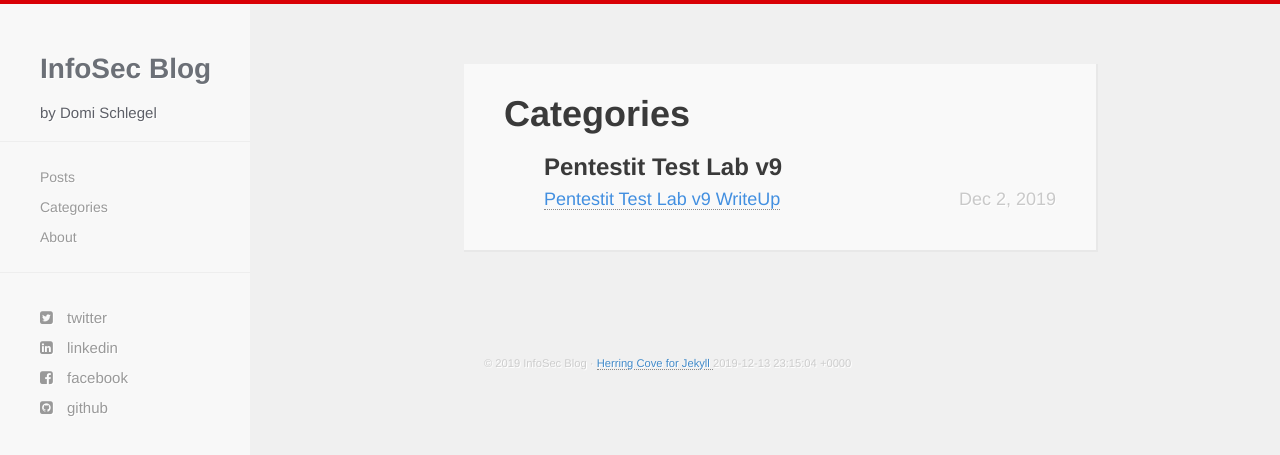
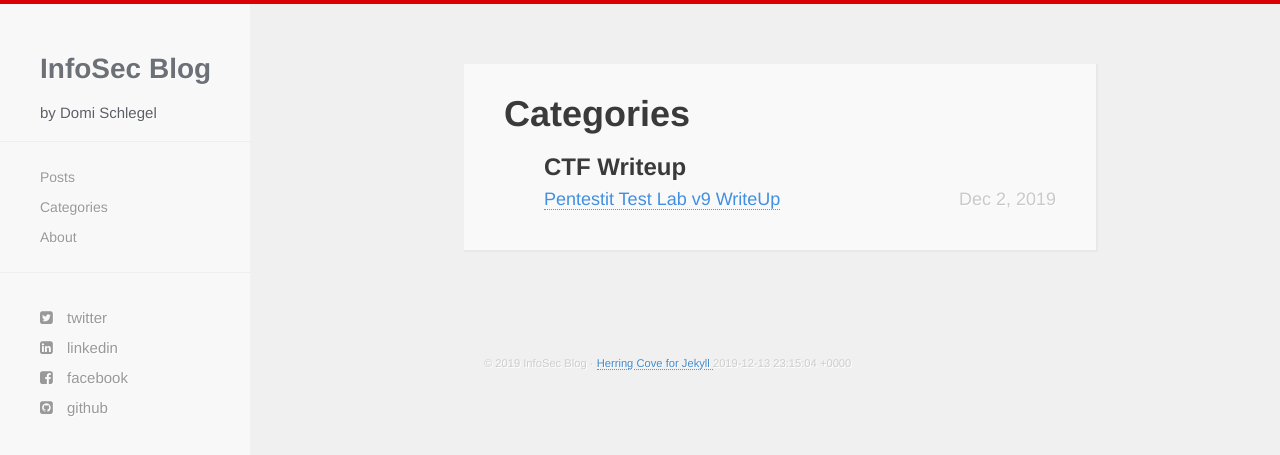
Before and after one commit to PhaNDoMs/PhaNDoMs.github.io, a Jekyll site: the page built from categories.html, in a window 1280 px wide. Shown: the top 455 px of the page. Built offline with Jekyll 4.4.1, drawn with Linux system fonts in a browser that asks for light colours; nearby versions of some CDN libraries.

Commit message:
Update 2019-12-02-TestLab9WriteUp.markdown

```diff
--- a/_posts/2019-12-02-TestLab9WriteUp.markdown
+++ b/_posts/2019-12-02-TestLab9WriteUp.markdown
@@ -1,7 +1,7 @@
 ---
 title: Pentestit Test Lab v9 WriteUp
-categories: ['Pentestit Test Lab v9']
-tags: ['CTF Writeup']
+categories: ['CTF Writeup']
+tags: ['Hacking']
 ---
 
 # Introduction
```
